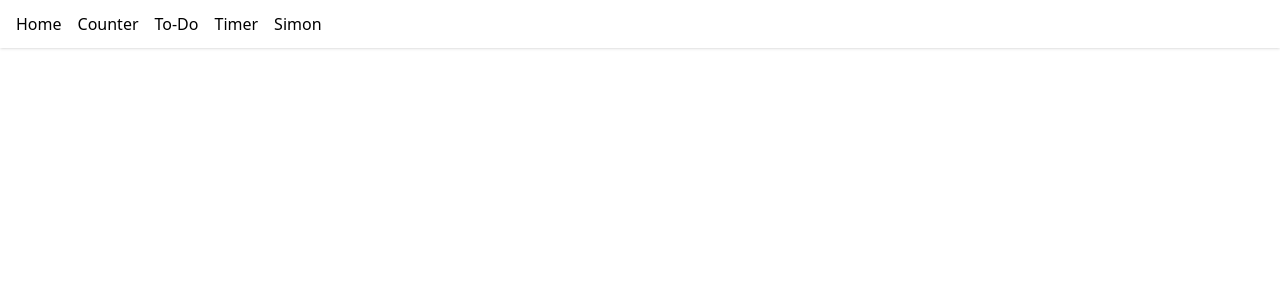
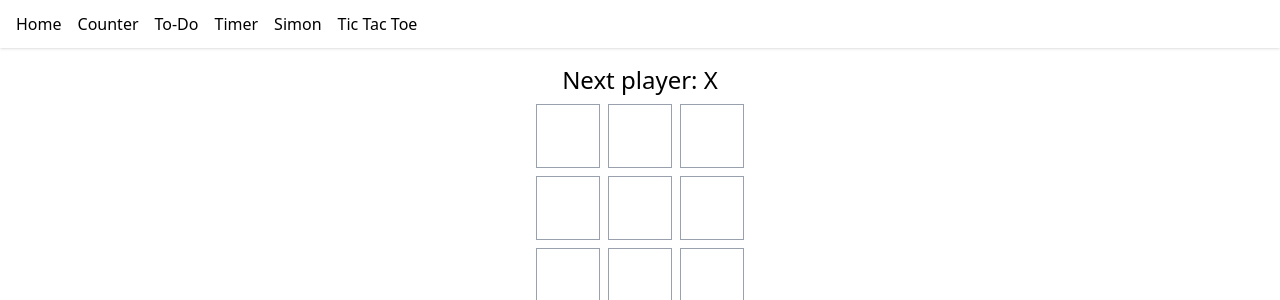
Before and after one commit to luisdavidgd/react, a React (Vite) app: page /#/tic-tac-toe in a window 1280 px wide. Shown: the top 300 px of the page. Built offline with nearby package versions, Linux system fonts and the light colour scheme.

Commit message:
feat: Tic Tac Toe added

```diff
--- a/src/App.tsx
+++ b/src/App.tsx
@@ -5,6 +5,7 @@ import Counter from './pages/Counter'
 import Todo from './pages/Todo'
 import Timer from './pages/Timer'
 import Simon from './pages/Simon'
+import Board from './pages/TicTacToe'
 
 export default function App() {
   return (
@@ -16,6 +17,7 @@ export default function App() {
         <Route path="/todo" element={<Todo />} />
         <Route path="/timer" element={<Timer />} />
         <Route path="/simon" element={<Simon />} />
+        <Route path="/tic-tac-toe" element={<Board />} />
       </Routes>
     </>
   )
--- a/src/components/Navbar.tsx
+++ b/src/components/Navbar.tsx
@@ -9,6 +9,7 @@ export default function Navbar() {
         <Link to="/todo" className="hover:text-indigo-400">To-Do</Link>
         <Link to="/timer" className="hover:text-indigo-400">Timer</Link>
         <Link to="/simon" className="hover:text-indigo-400">Simon</Link>
+        <Link to="/tic-tac-toe" className="hover:text-indigo-400">Tic Tac Toe</Link>
       </div>
     </nav>
   )
--- /dev/null
+++ b/src/pages/TicTacToe.tsx
@@ -0,0 +1,83 @@
+import { useState } from "react";
+
+type SquareProps = {
+  value: string | null;
+  onSquareClick: () => void;
+};
+
+function Square({ value, onSquareClick }: SquareProps) {
+  return (
+    <button className="w-16 h-16 border border-gray-400 text-2xl font-bold flex items-center justify-center hover:bg-gray-100 dark:hover:bg-gray-700 transition"
+      onClick={onSquareClick}>
+      {value}
+    </button>
+  );
+}
+
+export default function Board() {
+  const [xIsNext, setXIsNext] = useState(true);
+  const [squares, setSquares] = useState(Array(9).fill(null));
+
+  function handleClick(i: number) {
+    if (squares[i] || calculateWinner(squares)) {
+      return;
+    }
+    const nextSquares = squares.slice();
+    if (xIsNext) {
+      nextSquares[i] = "X";
+    } else {
+      nextSquares[i] = "O";
+    }
+    setSquares(nextSquares);
+    setXIsNext(!xIsNext);
+  }
+
+  const winner = calculateWinner(squares);
+  let status;
+  if (winner) {
+    status = "Winner: " + winner;
+  } else {
+    status = "Next player: " + (xIsNext ? "X" : "O");
+  }
+
+  return (
+    <div className="flex flex-col gap-2 items-center">
+      <div className="text-2xl">{status}</div>
+      <div className="flex gap-2">
+        <Square value={squares[0]} onSquareClick={() => handleClick(0)} />
+        <Square value={squares[1]} onSquareClick={() => handleClick(1)} />
+        <Square value={squares[2]} onSquareClick={() => handleClick(2)} />
+      </div>
+      <div className="flex gap-2">
+        <Square value={squares[3]} onSquareClick={() => handleClick(3)} />
+        <Square value={squares[4]} onSquareClick={() => handleClick(4)} />
+        <Square value={squares[5]} onSquareClick={() => handleClick(5)} />
+      </div>
+      <div className="flex gap-2">
+        <Square value={squares[6]} onSquareClick={() => handleClick(6)} />
+        <Square value={squares[7]} onSquareClick={() => handleClick(7)} />
+        <Square value={squares[8]} onSquareClick={() => handleClick(8)} />
+      </div>
+    </div>
+  );
+}
+
+function calculateWinner(squares: (string | null)[]) {
+  const lines = [
+    [0, 1, 2],
+    [3, 4, 5],
+    [6, 7, 8],
+    [0, 3, 6],
+    [1, 4, 7],
+    [2, 5, 8],
+    [0, 4, 8],
+    [2, 4, 6]
+  ];
+  for (let i = 0; i < lines.length; i++) {
+    const [a, b, c] = lines[i];
+    if (squares[a] && squares[a] === squares[b] && squares[a] === squares[c]) {
+      return squares[a];
+    }
+  }
+  return null;
+}
```
